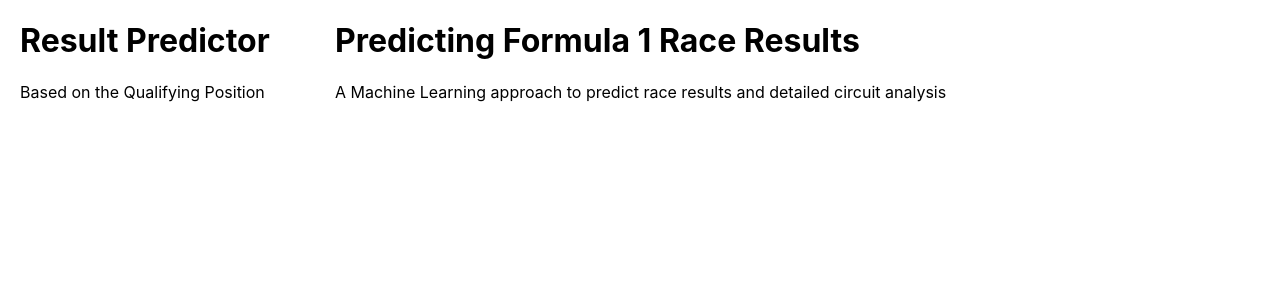
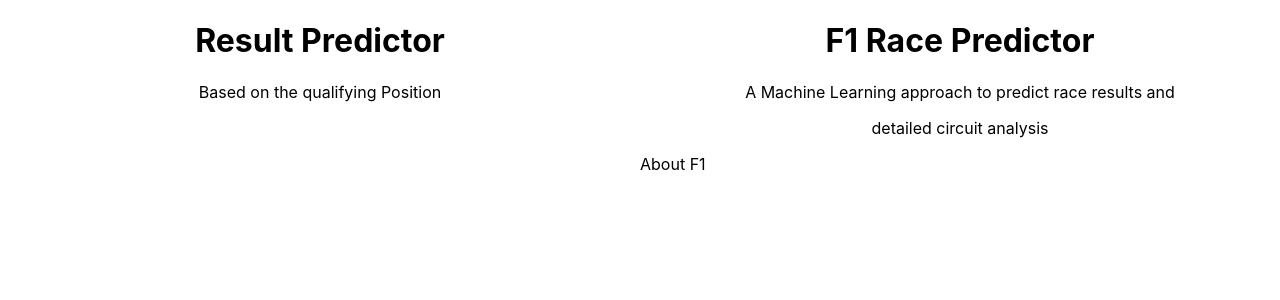
Before and after one commit to lizatinku/AISC-spring25, a React (Create React App) app: page / in a window 1280 px wide. Shown: the top 300 px of the page. Built offline with nearby package versions, Linux system fonts and the light colour scheme.

Commit message:
more updates!

```diff
--- a/src/App.css
+++ b/src/App.css
@@ -1,12 +1,16 @@
 .split-screen {
-  height: 100vh; /* Make sure it takes the full viewport height */
-  display: grid;
-  grid-template-columns: 1fr 1fr; /* Two equal-width columns */
+  display: flex;
+  height: 100vh;
+  width: 100%;
+}
+
+.pane {
+  overflow: auto;
 }
 
 .left-pane {
   grid-column: 1;
-  background-color:'black';
+  background-color: #8c1c26;
   text-decoration-color: 'white';
 }
 
--- a/src/App.js
+++ b/src/App.js
@@ -1,13 +1,12 @@
 import logo from './logo.svg';
 import './App.css';
 import React from 'react';
-import './SplitScreen.css';
 
 const SplitScreen = ({ children, leftWeight = 1, rightWeight = 1 }) => {
   const [left, right] = React.Children.toArray(children);
   return (
     <div className="split-screen">
-      <div className="pane" style={{ flex: leftWeight, marginLeft: '20px'}}>{left}</div>
+      <div className="pane" style={{ flex: leftWeight}}>{left}</div>
       <div className="pane" style={{ flex: rightWeight }}>{right}</div>
     </div>
   );
@@ -15,14 +14,24 @@
 
 const SplitScreenExample = () => {
   return (
-    <SplitScreen leftWeight={1} rightWeight={3}>
+    <SplitScreen leftWeight={1} rightWeight={1}>
       <div>
-        <h1>Result Predictor</h1>
-        <p>Based on the Qualifying Position</p>
+        <header style={{ textAlign: 'center' }}>
+          <h1>Result Predictor</h1>
+        </header>
+        <property style = {{ textAlign: 'center'}}>
+          <p>Based on the qualifying Position</p>
+        </property>
       </div>
       <div>
-        <h1>Predicting Formula 1 Race Results</h1>
-        <p>A Machine Learning approach to predict race results and detailed circuit analysis</p>
+        <header style={{ textAlign: 'center' }}>
+          <h1>F1 Race Predictor</h1>
+        </header>
+        <property style = {{ textAlign: 'center'}}>
+          <p>A Machine Learning approach to predict race results and</p>
+          <p>detailed circuit analysis</p>
+        </property>
+        <p>About F1</p>
       </div>
     </SplitScreen>
   );
--- a/src/SplitScreen.css
+++ /dev/null
@@ -1,9 +0,0 @@
-.split-screen {
-  display: flex;
-  height: 100vh;
-  width: 100%;
-}
-
-.pane {
-  overflow: auto;
-}
```
Also changed, not shown: src/SplitScreen.js (deleted, +0 -29 lines).
